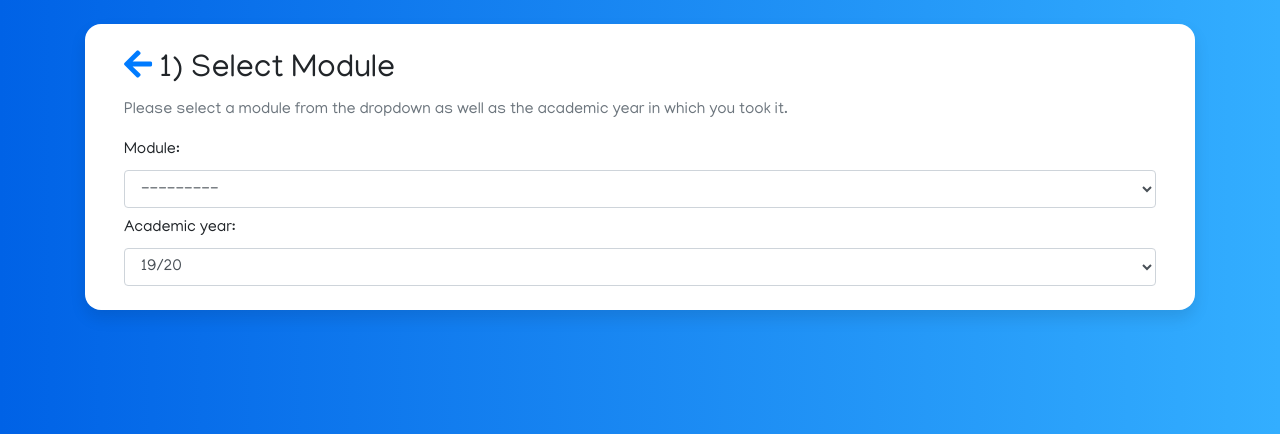
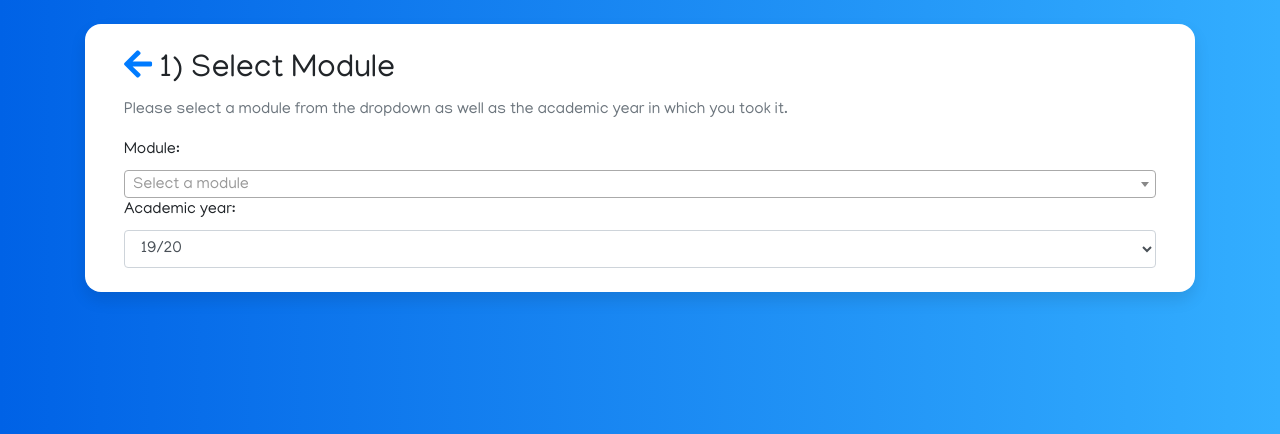
Before and after one commit to maxwilkinsontech/Warwick-CATulator, a Django app: page /select-module in a window 1280 px wide. Shown: the part 56-490 px from the top of the page. Run offline with Django 3.2, Linux system fonts and the light colour scheme; the visitor is signed in with stand-in values (Sample User, id 1); data that the repository does not hold is empty; some libraries are stand-ins or nearby versions.

Commit message:
added select2 to add module form

```diff
--- a/modules/models.py
+++ b/modules/models.py
@@ -38,7 +38,7 @@ class Module(models.Model):
     module_name = models.CharField(max_length=200)
 
     def __str__(self):
-        return self.module_code
+        return '[' + self.module_code + '] ' + self.module_name
 
 class AssessmentGroup(models.Model):
     """
@@ -87,3 +87,6 @@ class UndefinedModule(models.Model):
     assessment_group_code = models.CharField(max_length=50)
     academic_year = models.CharField(max_length=5)
     date = models.DateTimeField(auto_now_add=True)
+
+    def __str__(self):
+        return self.module_code
--- a/results/forms.py
+++ b/results/forms.py
@@ -13,6 +13,6 @@ class ModuleForm(forms.ModelForm):
 
     def __init__(self, *args, **kwargs):
         super(ModuleForm, self).__init__(*args, **kwargs)
-        self.fields['module_code'].widget.attrs['class'] = 'form-control mb-2'
+        self.fields['module_code'].widget.attrs['class'] = 'mx-2 form-control js-example-basic-single'
         self.fields['module_code'].label = 'Module'
         self.fields['academic_year'].widget.attrs['class'] = 'form-control'
--- a/results/templates/add_module/select_module.html
+++ b/results/templates/add_module/select_module.html
@@ -25,20 +25,34 @@
 {% endblock %}
 
 {% block scripts %}
+    <!-- Scripts for select2 -->
+    <link href="https://cdn.jsdelivr.net/npm/select2@4.0.12/dist/css/select2.min.css" rel="stylesheet" />
+    <script src="https://cdn.jsdelivr.net/npm/select2@4.0.12/dist/js/select2.min.js"></script>
+
+    <script>
+        $(document).ready(function () {
+            $('.js-example-basic-single').select2({
+                placeholder: "Select a module",
+                width: 'resolve'
+            });
+        });
+    </script>
+
+    <!-- Scripts for ajax call to server -->
     <script>
         $("#id_module_code, #id_academic_year").change(function () {
             $("#assessment_group_div").hide();
             $("#assessment_result_div").hide();
             $("#input[name=groups]").prop("readonly", false);
 
-            var module_code = $("#id_module_code").find(":selected").text();
+            var module_id = $("#id_module_code").find(":selected").val();
             var academic_year = $("#id_academic_year").val();
 
             $.ajax({
                 type: 'GET',
                 url: '{% url 'get_assessment_group' %}',
                 data: {
-                    'module_code': module_code,
+                    'module_id': module_id,
                     'academic_year': academic_year
                 },
                 success: function (data) {
--- a/results/views.py
+++ b/results/views.py
@@ -128,9 +128,9 @@ def select_module(request):
 def get_assessment_group(request):
     """Return a table (in html) of the AssessmentGroups for a given module
     and acadmic year"""
-    module_code = request.GET.get('module_code')
+    module_id = request.GET.get('module_id')
     academic_year = request.GET.get('academic_year')
-    module = get_object_or_404(Module, module_code=module_code, academic_year=academic_year)
+    module = get_object_or_404(Module, pk=module_id, academic_year=academic_year)
 
     context = {'assessment_groups': module.assessment_groups.all()}
     html = render_to_string('add_module/get_assessment_group.html', context)
```
